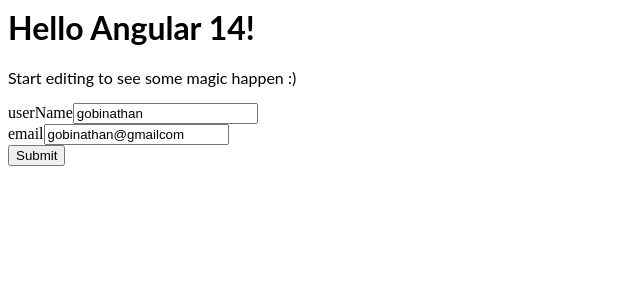
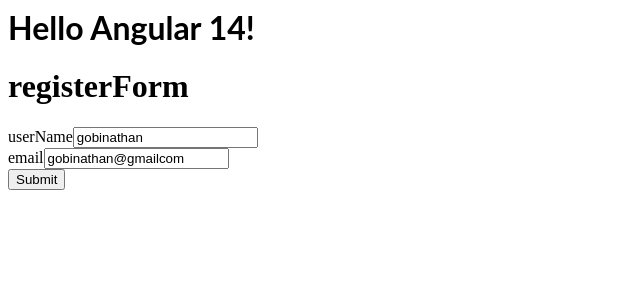
Before and after one commit to gobinathan1997/https-github.com-gobinathan1997-customvalidation, an Angular app: page / in a window 1280 px wide. Shown: the top 300 px of the page, without its empty margins (0-640 px from the left). Built offline with nearby package versions, Linux system fonts and the light colour scheme.

Commit message:
1 file modified

```diff
--- a/src/app/app.component.html
+++ b/src/app/app.component.html
@@ -1,7 +1,5 @@
 <hello name="{{ name }}"></hello>
-<p>
-  Start editing to see some magic happen :)
-</p>
+<h1>registerForm</h1>
 <form [formGroup]="registerForm">
   <label for="userName">userName</label>
   <input type="text" id="userName" formControlName="userName" >
@@ -9,7 +7,7 @@
   <br>
   <label for="email">email</label>
   <input type="text" value="email" formControlName="email">
-  <!-- <span *ngIf="isSubmitted && registerForm.controls.email?.errors?.required">Email is required</span> -->
+
 
   <!-- <label for="password">password</label> -->
 <br>
```
